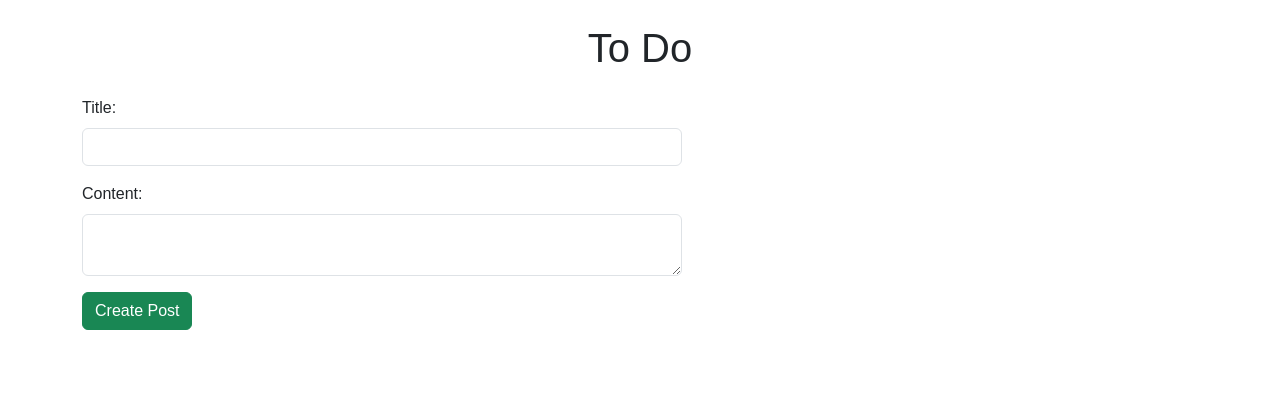
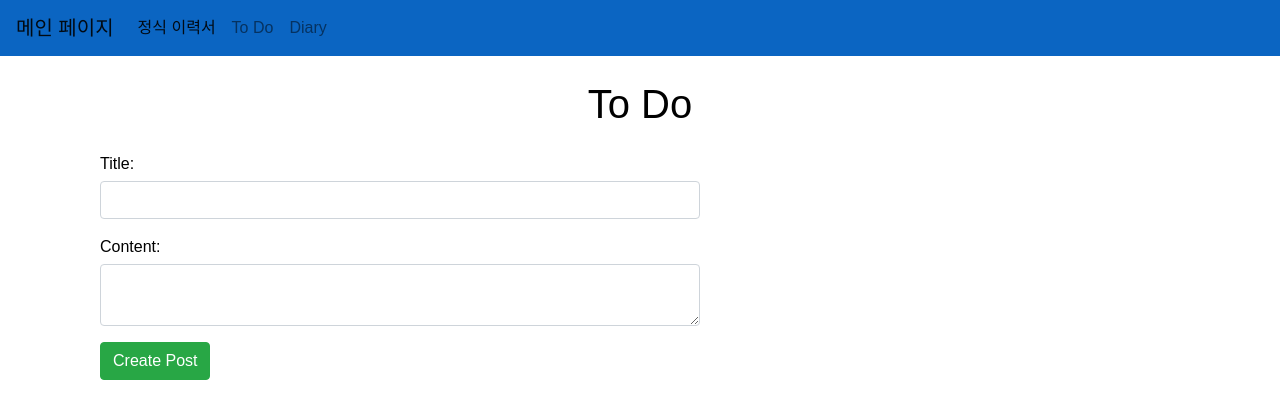
Before and after one commit to sk7556/tokyoDjango, a Django app: page /todo/ in a window 1280 px wide. Shown: the top 419 px of the page. Run offline with Django 4.2, Linux system fonts and the light colour scheme; some libraries are stand-ins or nearby versions.

Commit message:
todo page css 적용

```diff
--- a/tokyoProject/static/css/style.css
+++ b/tokyoProject/static/css/style.css
@@ -1,6 +1,5 @@
 body {
     font-family: 'Arial', sans-serif;
-    margin: 20px;
 }
 
 h1 {
@@ -33,8 +32,11 @@ ul {
     justify-content: flex-start;
 }
 
-li {
+li.licard {
+    list-style-type: none;
     background-color: #f0f0f0;
+    margin-left : 15px;
+    margin-right : 15px;
     margin-bottom: 20px;
     padding: 10px;
     border: 1px solid #000;
--- a/tokyoProject/templates/base_generic.html
+++ b/tokyoProject/templates/base_generic.html
@@ -7,6 +7,17 @@
     <!-- 부트스트랩 CSS 링크 -->
     <link rel="stylesheet" href="https://stackpath.bootstrapcdn.com/bootstrap/4.5.2/css/bootstrap.min.css">
     <!-- 추가적인 CSS 스타일링을 원하면 여기에 추가 -->
+    <style>
+        body {
+            background-color: white; /* 흰색 배경 */
+            color: black; /* 검정색 폰트 */
+        }
+
+        .navbar {
+            background-color: #0B65C2; /* 블루색 배경 */
+        }
+
+    </style>
     {% block styles %}{% endblock %}
 </head>
 <body>
--- a/tokyoProject/templates/diary/diary.html
+++ b/tokyoProject/templates/diary/diary.html
@@ -1,6 +1,6 @@
 <!-- diary/templates/diary/diary.html -->
 
-{% extends 'base.html' %}
+{% extends 'base_generic.html' %}
 
 {% block content %}
 <h2>다이어리</h2>
--- a/tokyoProject/templates/toDo/toDo.html
+++ b/tokyoProject/templates/toDo/toDo.html
@@ -1,28 +1,26 @@
+
+
+{% extends 'base_generic.html' %}
+
+{% block title %}이력서 업데이트{% endblock %}
+
+{% block styles %}
 {% load static %}
-<!DOCTYPE html>
-<html lang="en">
-<head>
-    <meta charset="UTF-8">
-    <meta name="viewport" content="width=device-width, initial-scale=1, shrink-to-fit=no">
-    <title> Memo with Django </title>
-    <link href="https://cdn.jsdelivr.net/npm/bootstrap@5.3.0-alpha1/dist/css/bootstrap.min.css" rel="stylesheet" integrity="sha384-B4gt1jrGC7Jh4AgTPSdUtOBvfO8sh+WyYgSwJ4NXhPnA" crossorigin="anonymous">
-    <link rel="stylesheet" type = "text/css" href="{% static 'css/style.css' %}">
-    <style>
+<link rel="stylesheet" type="text/css" href="{% static 'css/style.css' %}">
+{% endblock %}
 
-    </style>
-</head>
-<body>
+{% block content %}
     <div class="container">
         <h1 class="my-4">To Do </h1>
 
         <form id="postForm">
             <div class="mb-3">
-                <label for="title" class="form-label">Title:</label>
+                <label for="title" class="form-label cols-3">Title:</label>
                 <input type="text" id="title" name="title" class="form-control" required>
             </div>
 
             <div class="mb-3">
-                <label for="content" class="form-label">Content:</label>
+                <label for="content" class="form-label cols-3">Content:</label>
                 <textarea id="content" name="content" class="form-control" required></textarea>
             </div>
 
@@ -32,7 +30,10 @@
         <ul id="postList" class="row row-cols-1 row-cols-md-4 g-4"></ul>
     </div>
 
-    <script src="https://cdn.jsdelivr.net/npm/bootstrap@5.3.0-alpha1/dist/js/bootstrap.bundle.min.js" integrity="sha384-hnHqA2UqzBJSgNFtyZbojnzPndMR0l7Rz7XaF7Z9MRlTf4yo/3z9meC2bBkx5H+V" crossorigin="anonymous"></script>
+    <!-- jQuery, Bootstrap.js -->
+    <script src="https://code.jquery.com/jquery-3.5.1.slim.min.js"></script>
+    <script src="https://stackpath.bootstrapcdn.com/bootstrap/4.5.2/js/bootstrap.min.js"></script>
+
     <script>
         document.addEventListener('DOMContentLoaded', function () {
             fetchPosts();
@@ -49,6 +50,7 @@
                         const listItem = document.createElement('li');
                         listItem.classList.add('col');
                         listItem.classList.add('mb-4');
+                        listItem.classList.add('licard');
                         listItem.innerHTML = `
                             <div class="card h-120">
                                 <div class="card-body">
@@ -102,3 +104,4 @@
     </script>
 </body>
 </html>
+{% endblock %}
```
Also changed, not shown: tokyoProject/templates/resume/resume.html (+0 -7 lines).
